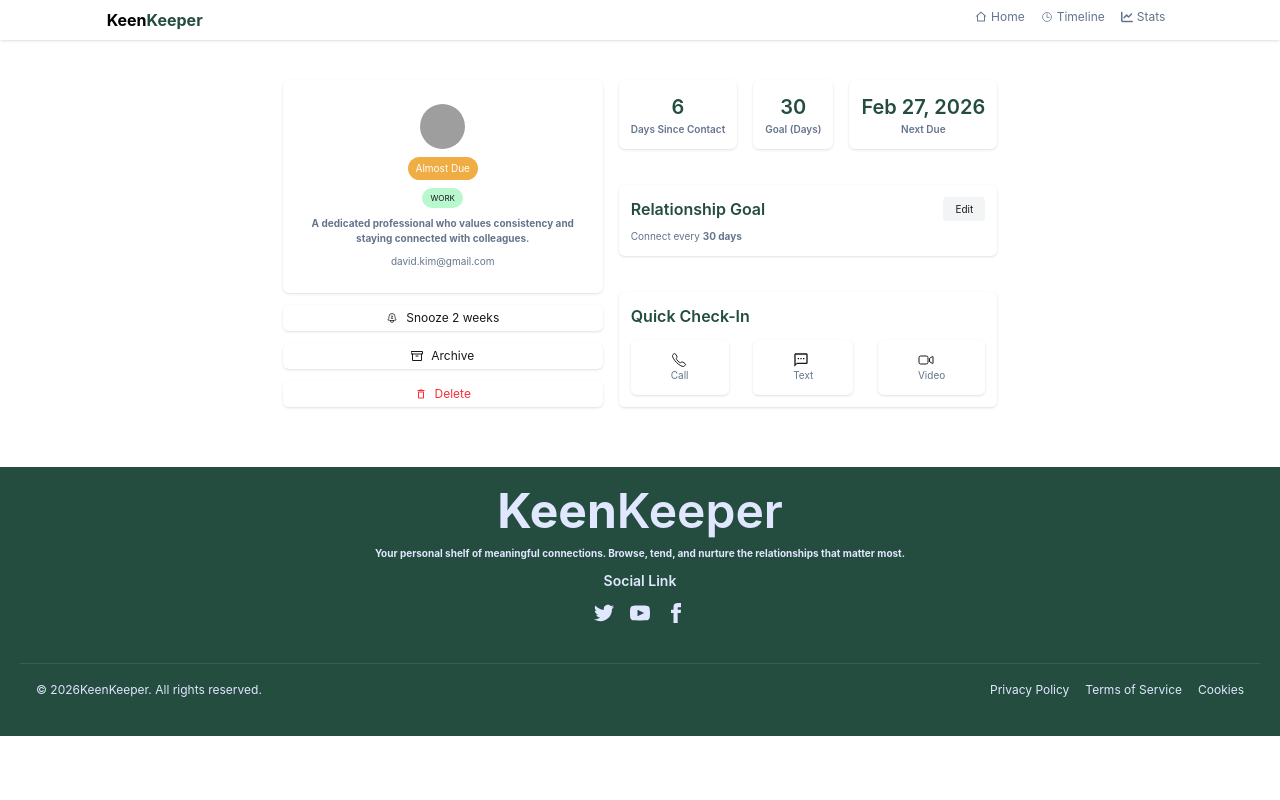
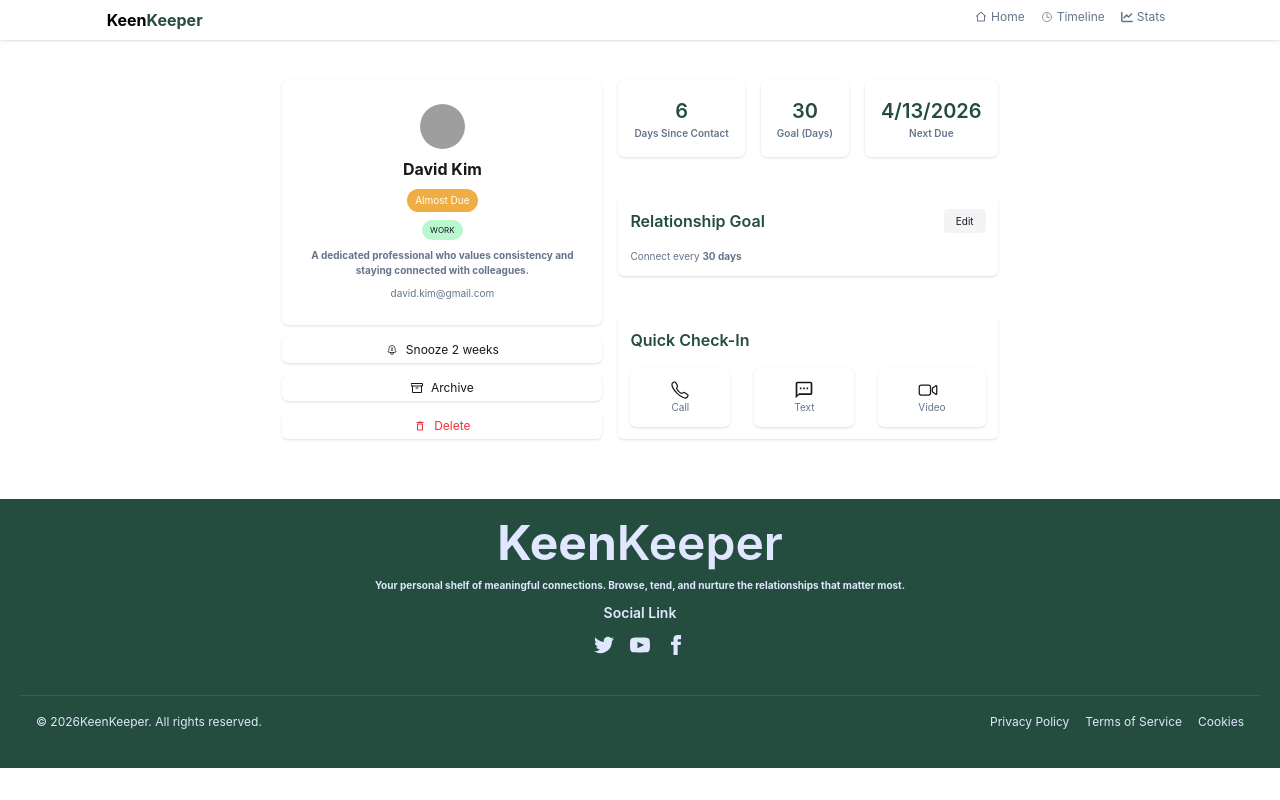
Before and after one commit to samsunnaharsrity/Assignment-7, a React (Vite) app: page /friends/1 in a window 1280 px wide. Built offline with nearby package versions, Linux system fonts and the light colour scheme; grey boxes are pictures that could not be loaded.

Commit message:
time line section done

```diff
--- a/package.json
+++ b/package.json
@@ -16,6 +16,7 @@
     "react-icons": "^5.6.0",
     "react-router": "^7.14.0",
     "react-spinners": "^0.17.0",
+    "react-toastify": "^11.0.5",
     "tailwindcss": "^4.2.2"
   },
   "devDependencies": {
--- /dev/null
+++ b/src/context/contextProvider.jsx
@@ -0,0 +1,22 @@
+import { createContext, useState } from "react";
+
+
+export const FriendsDataContext = createContext()
+export const ContextProvider = ({children}) => {
+
+const [timeLine , setTimeLine] = useState([]);
+
+
+const data = {
+  timeLine,
+  setTimeLine,
+
+}
+    return (
+        <FriendsDataContext.Provider value={data}>
+            {children}
+        </FriendsDataContext.Provider>
+    );
+}
+
+export default ContextProvider;
--- a/src/layout/rootLayout.jsx
+++ b/src/layout/rootLayout.jsx
@@ -2,6 +2,7 @@
 import { Outlet } from 'react-router';
 import Navbar from '../components/shared/navbar';
 import Footer from '../components/shared/footer';
+import { ToastContainer } from 'react-toastify';
 
 const RootLayout = () => {
     return (
@@ -9,6 +10,9 @@
             <Navbar></Navbar>
             <Outlet></Outlet>
             <Footer></Footer>
+
+
+            <ToastContainer />
         </div>
     );
 }
--- a/src/main.jsx
+++ b/src/main.jsx
@@ -3,6 +3,7 @@
 import './index.css'
 import { RouterProvider } from 'react-router/dom'
 import { router } from './router/routes.jsx'
+import ContextProvider from './context/contextProvider.jsx'
 
 
 
@@ -31,7 +32,8 @@
 
 createRoot(document.getElementById('root')).render(
   <StrictMode>
+    <ContextProvider>
       <RouterProvider router={router} />
-
+    </ContextProvider>
   </StrictMode>,
 )
--- a/src/pages/friendsDetails/friendsDetails.jsx
+++ b/src/pages/friendsDetails/friendsDetails.jsx
@@ -1,4 +1,4 @@
-import React, { useState } from 'react';
+import React, { Activity, useContext, useState } from 'react';
 import { useParams } from 'react-router';
 import FetchData from '../../hooks/FetchData';
 import { PacmanLoader } from 'react-spinners';
@@ -8,6 +8,8 @@
 import { IoCallOutline } from "react-icons/io5";
 import { MdOutlineTextsms } from "react-icons/md";
 import { IoVideocamOutline } from "react-icons/io5";
+import { FriendsDataContext } from '../../context/contextProvider';
+import { toast } from 'react-toastify';
 
 
 const FriendsDetails = () => {
@@ -21,8 +23,39 @@
 const findingFriends = friendsData.find((friend) => friend.id === Number(id))
 console.log(findingFriends);
 
-const [call , setCall] = useState([]);
 
+const {timeLine , setTimeLine} = useContext(FriendsDataContext)
+
+//toastify
+
+const showToast = (type )=>{
+    if(type === 'success'){
+        toast.success (`${type}`)
+    }
+    else{
+        return
+    }
+}
+
+const handleCall = (type) =>{
+    console.log(handleCall);
+    const newTime = {
+        type: type,
+        time: new Date().toLocaleDateString('en-US',
+            {
+                month:'short',
+                day: 'numeric',
+                year: 'numeric'
+            }
+        ),
+        name: findingFriends.name,
+    }
+
+    setTimeLine((activity) => [ ...activity,newTime])
+    toast.success(`${type} added for ${findingFriends.name}`)
+}
+
+            //loading
 if (loading){
     return (
                 <div className='flex h-full items-center justify-center p-20'>
@@ -31,12 +64,6 @@
             )
 }
 
-
-const handleCall =()=>{
-    setCall({...call, findingFriends})
-}
-console.log('calls',call);
-
     return (
         <div className='my-10 gap-4 lg:flex w-10/12 mx-auto justify-center '>
             {/* left side */}
@@ -44,6 +71,9 @@
             <div className='shadow rounded-md py-6 space-y-2 p-5 '>
                     <div className='flex items-center justify-center'>
                         <img className='w-[45px] h-[45px] rounded-full' src={findingFriends.image} alt="image" />
+                    </div>
+                    <div className='flex items-center justify-center'>
+                        <h2 className='font-bold text-md'>{findingFriends.name}</h2>
                     </div>
 
 
@@ -111,25 +141,25 @@
 
 
             {/* right side */}
-            <div className='max-w-60% space-y-9'>
+            <div className='max-w-60% space-y-10'>
 
                 <div className='flex gap-4'>
-                    <div className='shadow p-3 rounded-md text-center'>
+                    <div className='shadow p-4 rounded-md text-center'>
                         <h2 className='text-[#244d3f] text-[20px] font-semibold'>{findingFriends.lastContact}</h2>
                         <p className='text-[#64748b] text-[10px] font-semibold '>Days Since Contact</p>
                     </div>
-                    <div className='shadow p-3 rounded-md text-center'>
+                    <div className='shadow p-4 rounded-md text-center'>
                         <h2 className='text-[#244d3f] text-[20px] font-semibold'>{findingFriends.goalDays}</h2>
                         <p className='text-[#64748b] text-[10px] font-semibold '>Goal (Days)</p>
                     </div>
-                    <div className='shadow p-3 rounded-md text-center'>
-                        <h2 className='text-[#244d3f] text-[20px] font-semibold'>Feb 27, 2026</h2>
+                    <div className='shadow p-4 rounded-md text-center'>
+                        <h2 className='text-[#244d3f] text-[20px] font-semibold'>{`${ new Date().toLocaleDateString()}`}</h2>
                         <p className='text-[#64748b] text-[10px] font-semibold '>Next Due</p>
                     </div>
                 </div>
 
 
-                <div className='shadow p-3 rounded-md space-y-2'>
+                <div className='shadow p-3 rounded-md space-y-4'>
                     <div className='flex justify-between '>
                         <h2 className='text-[#244d3f] font-semibold'>Relationship Goal</h2>
                         <button className='bg-gray-100 px-3 py-1 rounded-sm text-[10px]'>Edit</button>
@@ -140,27 +170,32 @@
                 </div>
 
 
-                <div className='shadow p-3 rounded-md space-y-3'>
+                <div className='shadow p-3 rounded-md space-y-4'>
                     <div>
                         <h2 className='text-[#244d3f] font-semibold'>Quick Check-In</h2>
                     </div>
 
                     <div className='flex justify-between items-center '>
 
-                    <div className='shadow rounded-md px-10 py-3 '>
-                        <p className=''><IoCallOutline /></p>
-                        <p className='text-[#64748b] text-[10px]'>Call</p>
-                    </div>
+                    <button className='shadow rounded-md text-center px-10 py-3'
+                         onClick={() => handleCall('Call')}>
+                        <IoCallOutline className='text-[20px]'/>
+                            <p className='text-[#64748b] text-[10px]'>Call</p>
+                    </button>
 
-                    <div className='shadow rounded-md text-center px-10 py-3'>
-                        <MdOutlineTextsms />
-                        <p className='text-[#64748b] text-[10px]'>Text</p>
-                    </div>
+                    <button className='shadow rounded-md text-center px-10 py-3'
+                        onClick={() => handleCall('Text')}>
+                        <MdOutlineTextsms className='text-[20px]'/>
+                        <p className='text-[#64748b] text-[10px]'>
+                            Text
+                        </p>
+                    </button>
 
-                    <div className='shadow rounded-md text-center px-10 py-3'>
-                        <IoVideocamOutline />
+                    <button className='shadow rounded-md text-center px-10 py-3'
+                        onClick={() => handleCall('Video')}>
+                        <IoVideocamOutline className='text-[20px]'/>
                         <p className='text-[#64748b] text-[10px]'>Video</p>
-                    </div>
+                    </button>
 
                     </div>
                 </div>
--- a/src/pages/timeLine/timeLine.jsx
+++ b/src/pages/timeLine/timeLine.jsx
@@ -1,13 +1,65 @@
-import React from 'react';
+import React, { useContext } from 'react';
+import { FriendsDataContext } from '../../context/contextProvider';
+import FetchData from '../../hooks/FetchData';
+import { PacmanLoader } from 'react-spinners';
+import { IoCallOutline, IoVideocamOutline } from 'react-icons/io5';
+import { MdOutlineTextsms } from 'react-icons/md';
+
+
+const icons ={
+        call: <IoCallOutline />,
+        text: <MdOutlineTextsms />,
+        video: <IoVideocamOutline />,
+}
 
 const TimeLine = () => {
+    const {timeLine , setTimeLine} = useContext(FriendsDataContext)
+    console.log(timeLine , setTimeLine, 'contextData');
 
+    const {friendsData , loading} = FetchData()
+    console.log(friendsData , loading);
 
+                //loading
+if (loading){
+    return (
+                <div className='flex h-full items-center justify-center p-20'>
+                    <PacmanLoader color='#244d3f' />
+                </div>
+            )
+}
 
+console.log(timeLine);
 
     return (
-        <div>
-            time line
+        <div className='w-8/12 mx-auto my-15'>
+            <h2 className='font-bold text-xl mb-5'>Time Line</h2>
+
+            <div className='space-y-5'>
+                {
+                timeLine?.length === 0 ? (
+                <p>No activity yet</p>
+                ) :
+                ( timeLine?.map((findingFriends,index) =>(
+                    <div key={index} className='shadow p-2 rounded-md '>
+                        <div className='flex items-center'>
+                            <div className='flex items-center text-[20px] px-3'>
+                                {icons[findingFriends.type.toLowerCase()]}
+                            </div>
+
+                            <div>
+                                <p className='text-[13px] font-semibold'>{findingFriends.type}
+                                     <span className='text-[#64748b] text-[10px]'> with {findingFriends.name}
+                                    </span>
+                                </p>
+                                <p className='text-[10px]'>{findingFriends.time}</p>
+                            </div>
+                        </div>
+                        <p></p>
+                    </div>
+                    )
+                    ))
+                }
+            </div>
         </div>
     );
 }
--- a/src/router/routes.jsx
+++ b/src/router/routes.jsx
@@ -1,10 +1,10 @@
 import { createBrowserRouter } from "react-router";
 import RootLayout from "../layout/rootLayout";
 import Home from "../pages/homePage/home";
-import TimeLine from "../pages/timeLine/timeLine";
 import Stats from "../pages/stats/stats";
 import NotFoundPage from "../pages/notFoundPage/notFoundPage";
 import FriendsDetails from "../pages/friendsDetails/friendsDetails";
+import TimeLine from "../pages/timeLine/timeLine";
 
 
 
@@ -15,7 +15,7 @@
     element: <RootLayout></RootLayout>,
     children:[
       {
-        index:"true",
+        index:true,
         element: <Home></Home>,
         loader : () => fetch('/friends.json'),
       },
```
Also changed, not shown: 1 other file (tests, documents, lock files or other folders).
